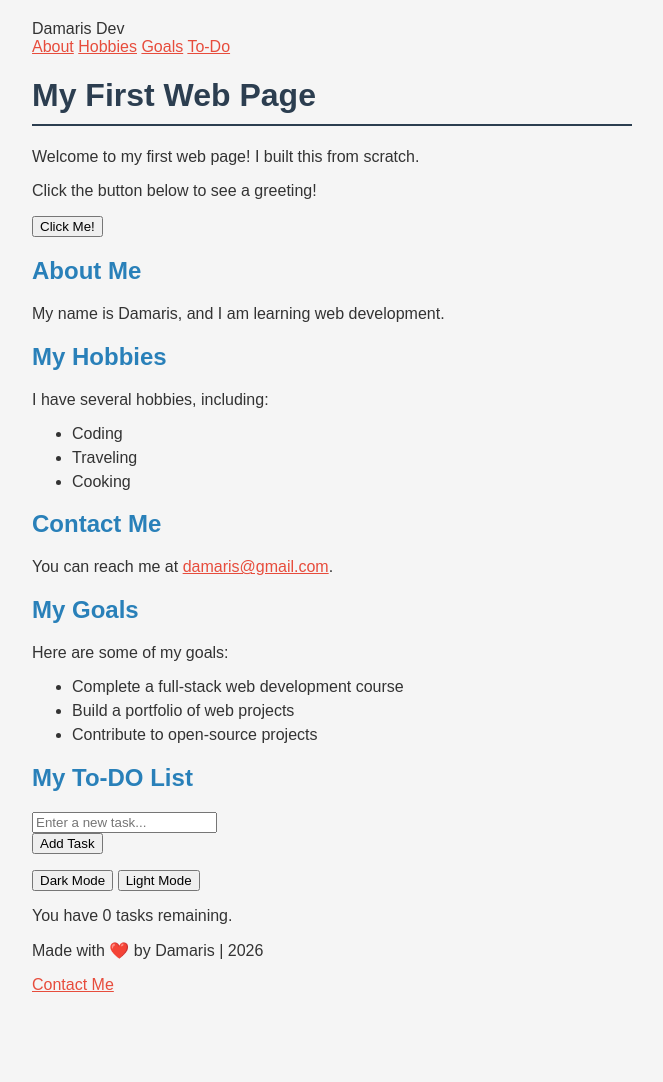
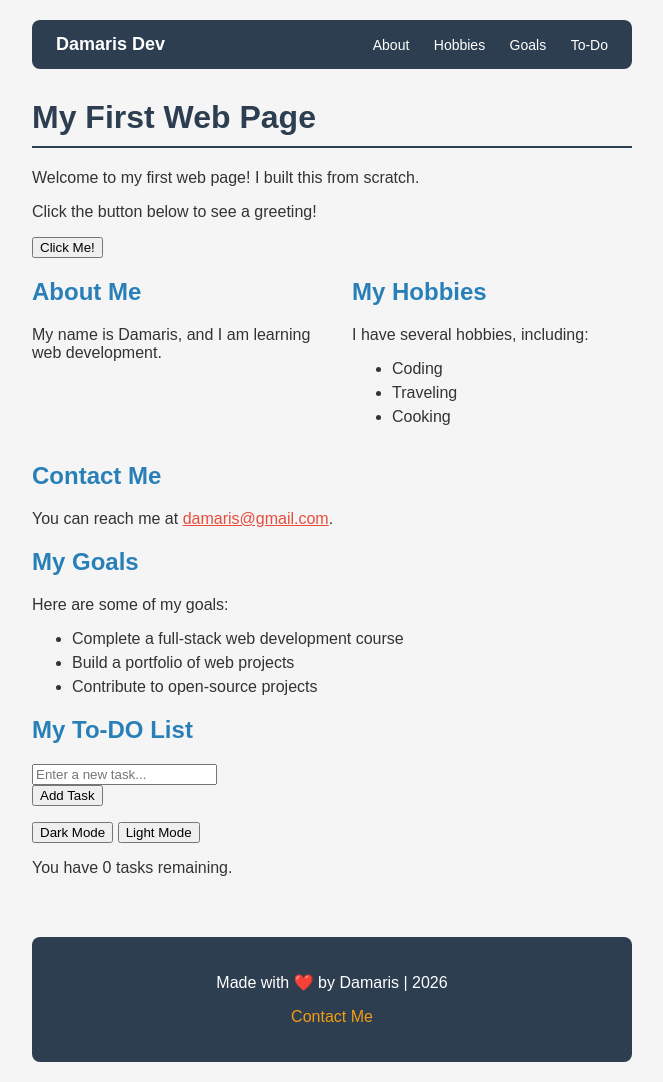
Before and after one commit to damarisnteseng-bot/my-website, a plain HTML site: page index.html in a window 1280 px wide. Shown: the whole page, without its empty margins (308-971 px from the left). Before the commit the page ends 1030 px from the top, so only its background shows below. Drawn offline with Linux system fonts and the light colour scheme; a script that the page names is missing.

Commit message:
Enhance style.css with layout and navigation styles
Added styles for two-column layout, navigation, and footer.

```diff
--- a/style.css
+++ b/style.css
@@ -26,3 +26,53 @@ a {
 li {
     margin-bottom: 6px;
 }
+
+.two-columns {
+  display: flex;
+  gap: 40px;
+}
+
+.two-columns div {
+  flex: 1;
+}
+
+nav {
+  display: flex;
+  justify-content: space-between;
+  align-items: center;
+  background-color: #2c3e50;
+  padding: 14px 24px;
+  border-radius: 8px;
+  margin-bottom: 30px;
+}
+
+.logo {
+  color: #ffffff;
+  font-weight: bold;
+  font-size: 18px;
+}
+
+.nav-links a {
+  color: #ffffff;
+  text-decoration: none;
+  margin-left: 20px;
+  font-size: 14px;
+}
+
+.nav-links a:hover {
+  color: #f39c12;
+}
+
+footer {
+  text-align: center;
+  margin-top: 60px;
+  padding: 20px;
+  background-color: #2c3e50;
+  color: #ffffff;
+  border-radius: 8px;
+}
+
+footer a {
+  color: #f39c12;
+  text-decoration: none;
+}
```
